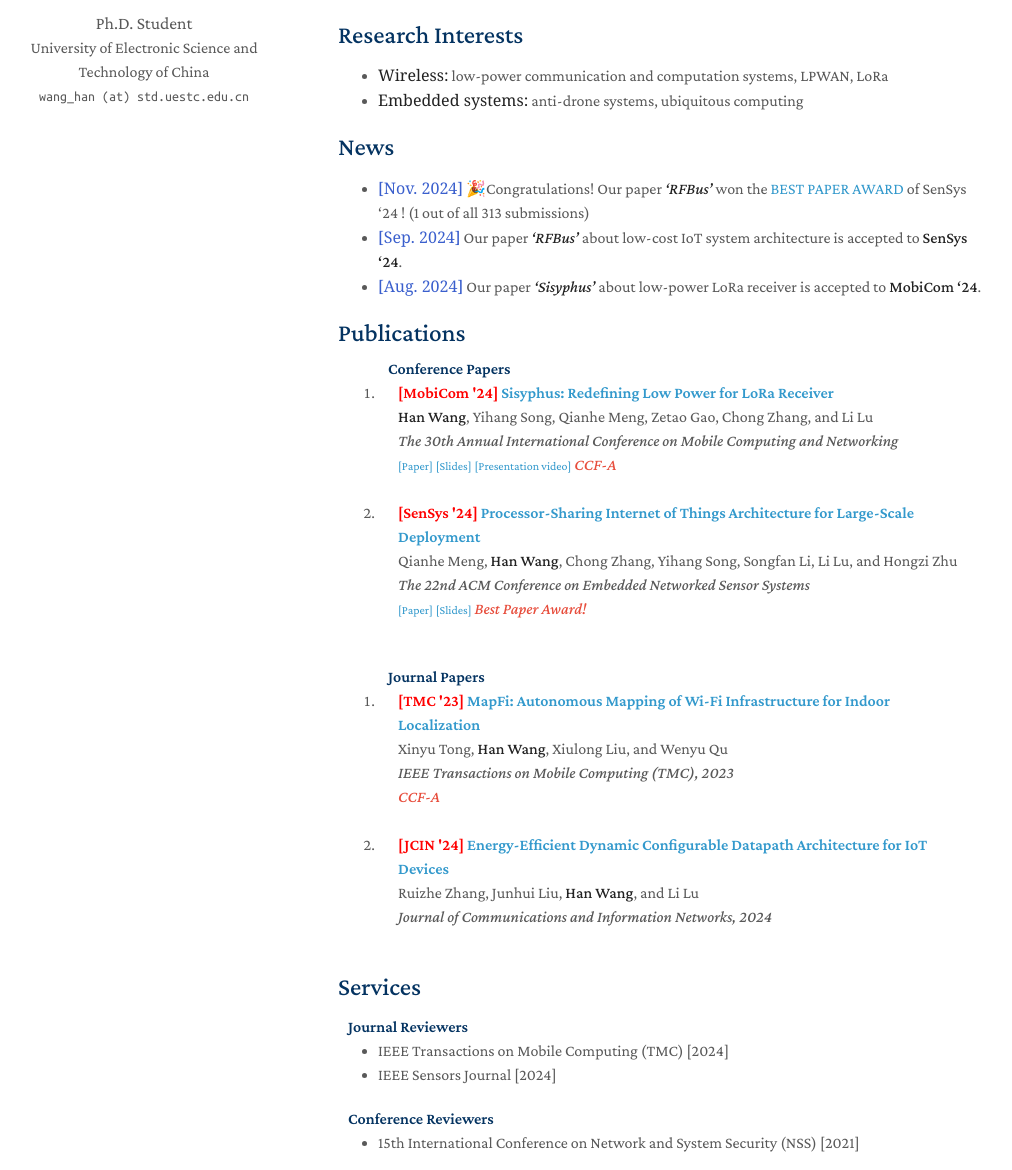
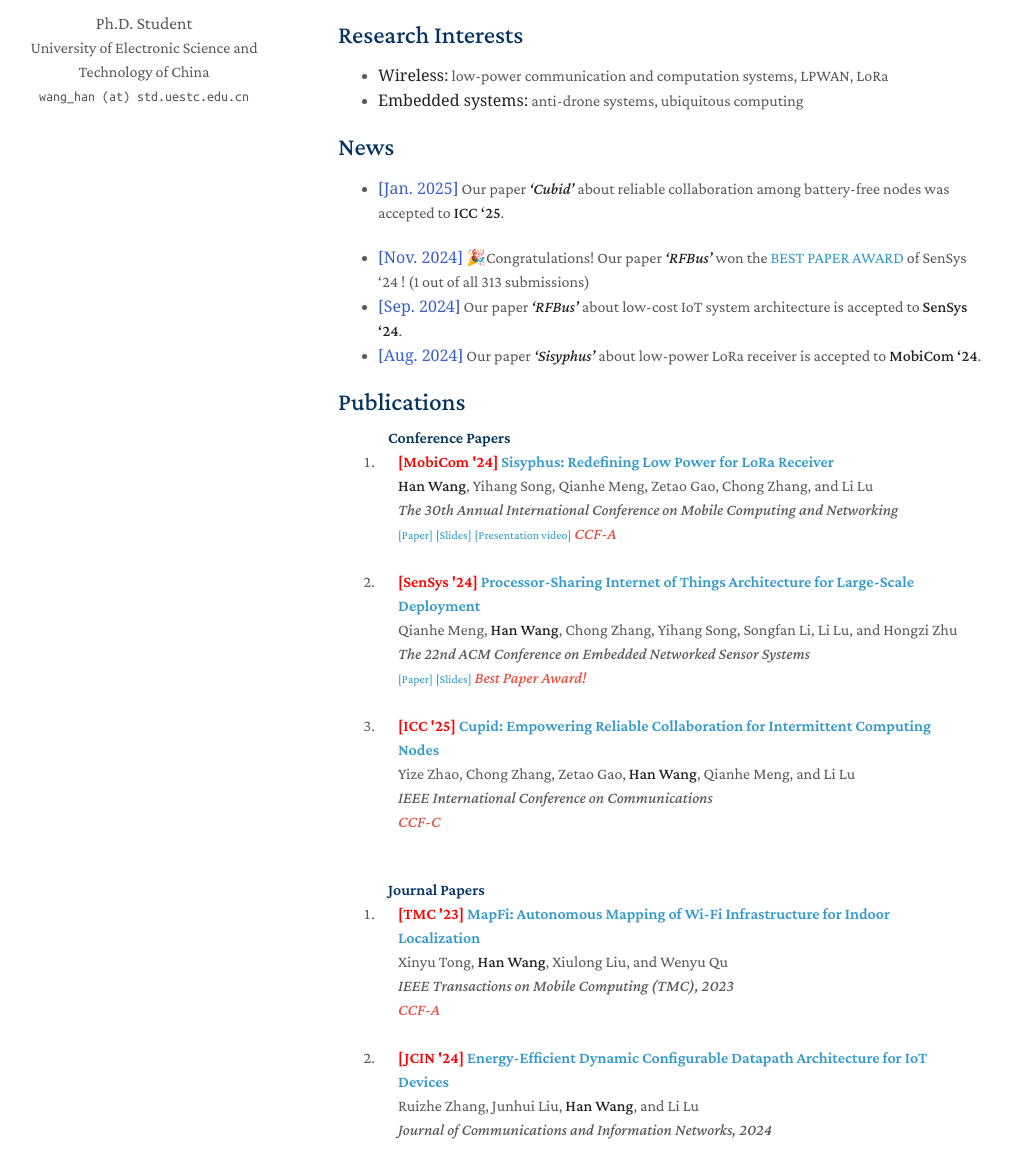
Before and after one commit to hwang620/hwang620.github.io, a Jekyll site: the page built from index.md, in a window 1280 px wide and 1400 px high. Shown: the part 230-1400 px from the top of the window, without its empty margins (132-1144 px from the left). Built offline with Jekyll 4.4.1, drawn with Linux system fonts in a browser that asks for light colours; a style sheet for code colours, icons or effects is not loaded; our own code applies the rules of GitHub Pages for plain Markdown files.

Commit message:
update ICC

```diff
--- a/_data/publications_conference.yml
+++ b/_data/publications_conference.yml
@@ -21,3 +21,14 @@ main:
 #    bibtex: https://bib.yliu.me/MICCAI23.txt
 #    image: ./assets/img/teaser_example_2.png
     notes: Best Paper Award!
+
+  - title: "Cupid: Empowering Reliable Collaboration for Intermittent Computing Nodes"
+    authors: Yize Zhao, Chong Zhang, Zetao Gao, <strong>Han Wang</strong>, Qianhe Meng, and Li Lu
+    conference_short: ICC '25
+    conference: IEEE International Conference on Communications
+    # pdf:
+    # slides: ./assets/files/Sisyphus_slides.pdf
+    # video: https://www.youtube.com/watch?v=v3cw942yGKw
+#    bibtex: https://bib.yliu.me/MICCAI23.txt
+    # image: ./assets/img/teaser_sisyphus.png
+    notes: CCF-C
--- a/index.md
+++ b/index.md
@@ -11,6 +11,8 @@ Welcome! My name is **<font face="Georgia">Han Wang</font>**, currently working
 - **<font face="Georgia">Embedded systems:</font>** anti-drone systems, ubiquitous computing
 
 ## News
+
+- **<font color="3A5FCD" face="Georgia">[Jan. 2025]</font>** Our paper ***'Cubid'*** about reliable collaboration among battery-free nodes was accepted to **ICC '25**.
 
 - **<font color="3A5FCD" face="Georgia">[Nov. 2024]</font>** 🎉Congratulations! Our paper ***'RFBus'*** won the [BEST PAPER AWARD](https://sensys.acm.org/2024/award/) of SenSys '24 ! (1 out of all 313 submissions)
 - **<font color="3A5FCD" face="Georgia">[Sep. 2024]</font>** Our paper ***'RFBus'*** about low-cost IoT system architecture is accepted to **SenSys '24**.
```
